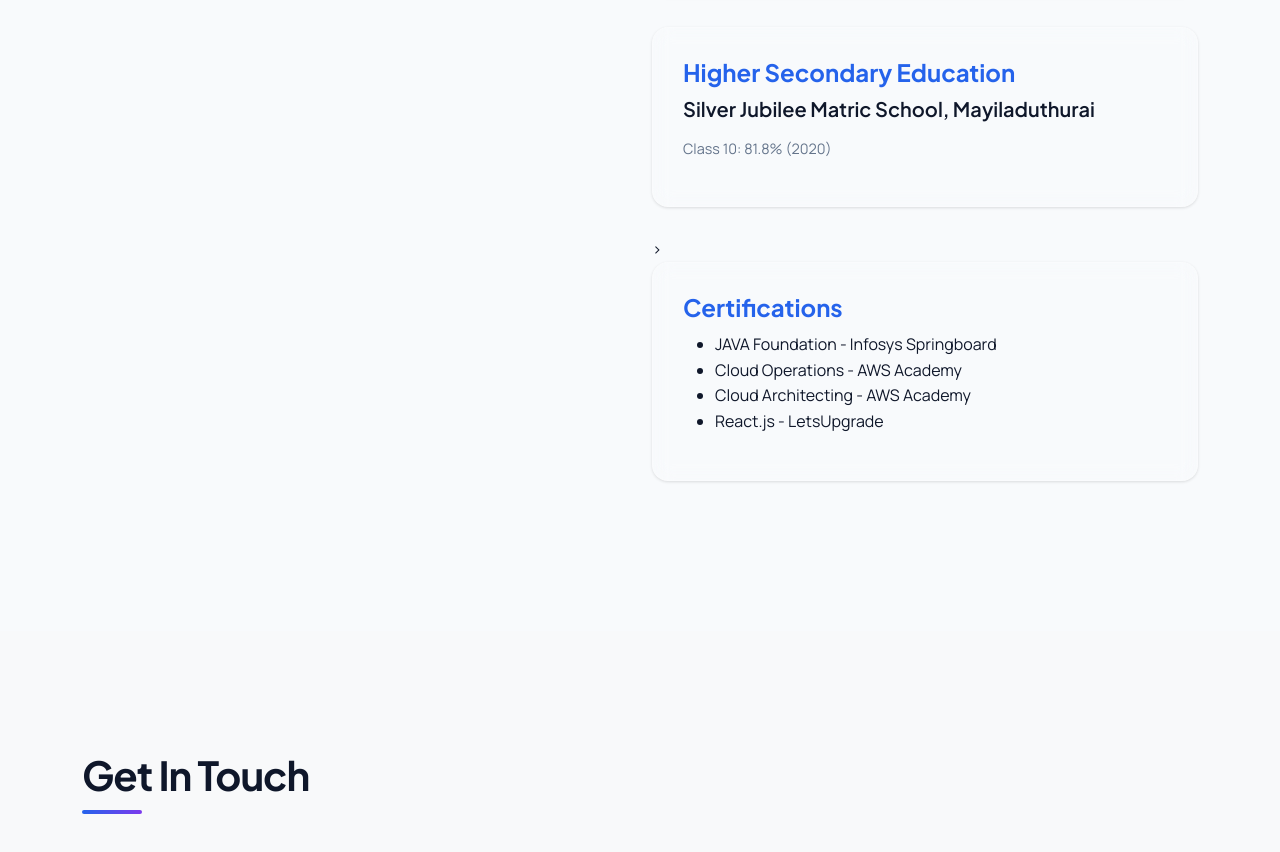
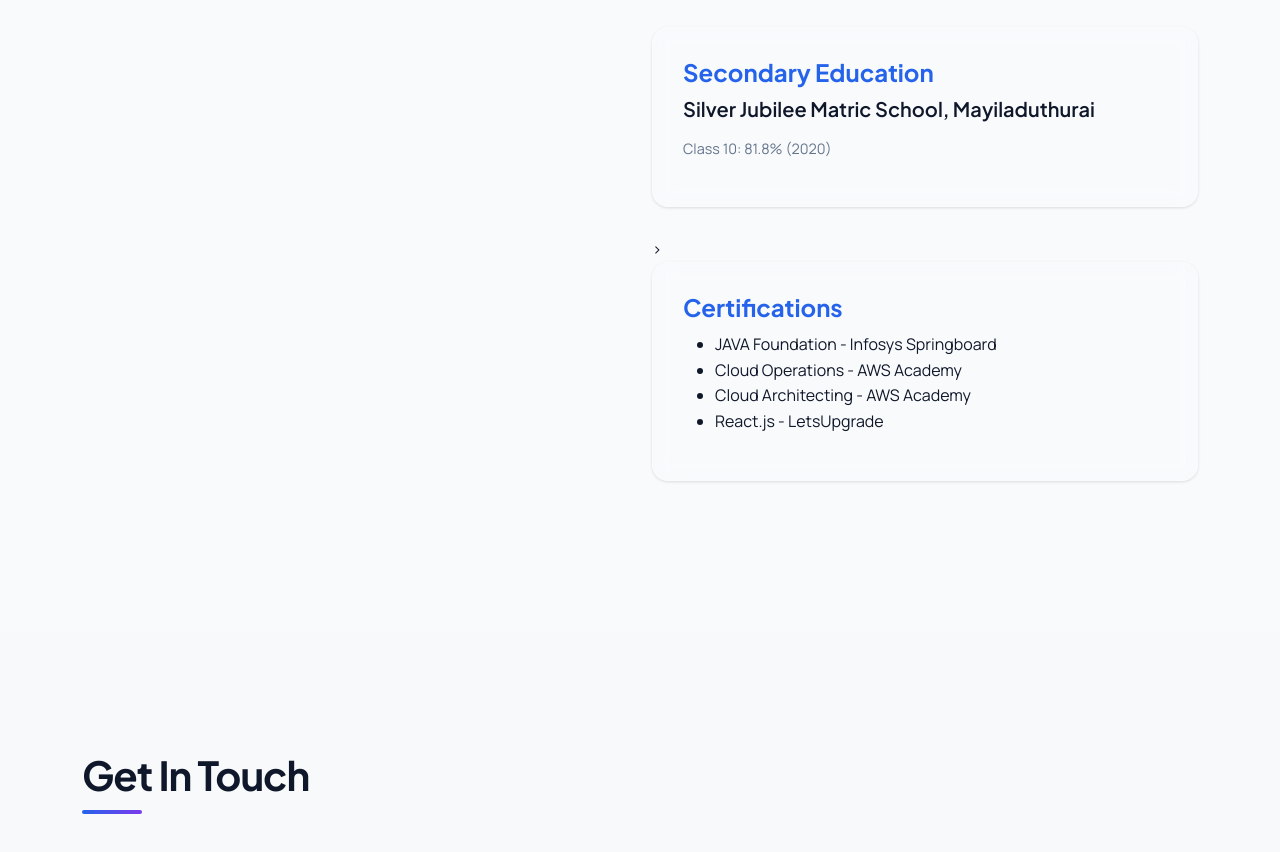
Before and after one commit to SAKTHISANJAIRM/Portfolio, a plain HTML site: page index.html in a window 1280 px wide. Shown: the part 4667-5519 px from the top of the page. Drawn offline with nearby package versions, Linux system fonts and the light colour scheme.

Commit message:
Update index.html

```diff
--- a/index.html
+++ b/index.html
@@ -270,7 +270,7 @@
                         </div>
 
                              <div class="education-card">
-                            <h4 class="education-title">Higher Secondary Education</h4>
+                            <h4 class="education-title"> Secondary Education</h4>
                             <h5 class="education-institute">Silver Jubilee Matric School, Mayiladuthurai</h5>
                             <p class="education-duration">Class 10: 81.8% (2020)</p>
                         </div>
```
